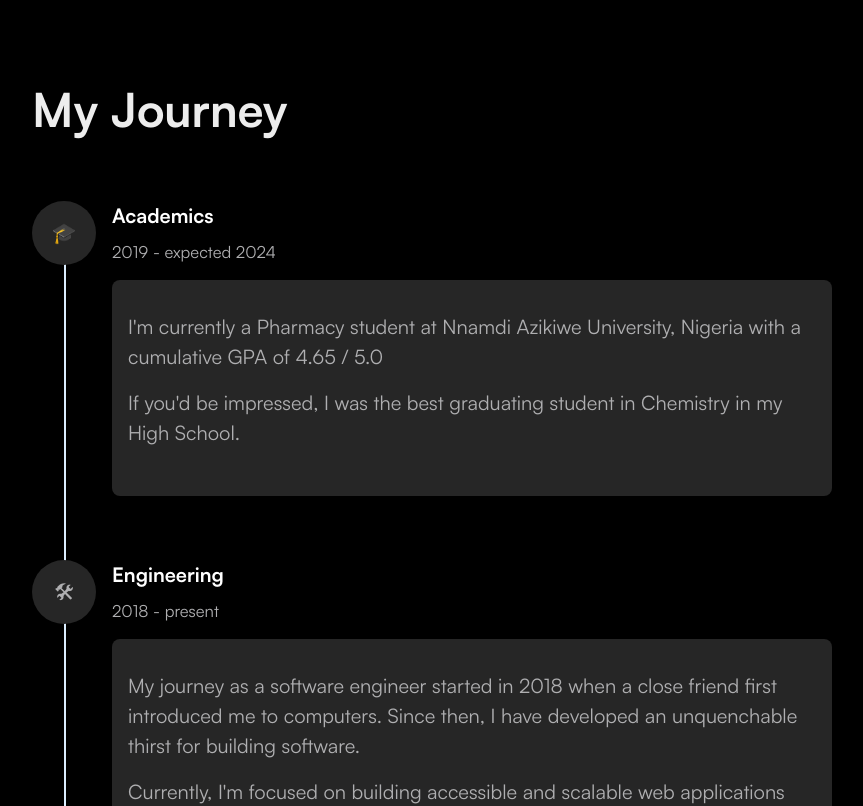
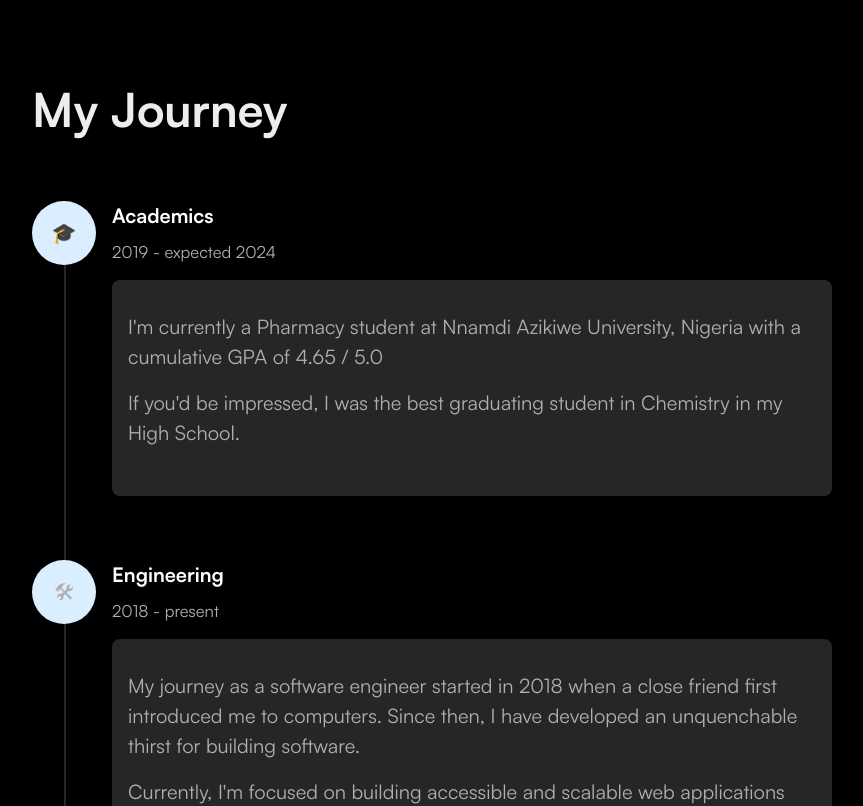
Before and after one commit to gzkdev/portfolio-archive, a Next.js app: page /about in a window 1280 px wide. Shown: the part 2180-2986 px from the top of the page, without its empty margins (24-887 px from the left). Built offline with nearby package versions, Linux system fonts and the light colour scheme.

Commit message:
updated about page styles

```diff
--- a/styles/About.module.css
+++ b/styles/About.module.css
@@ -11,7 +11,7 @@
   width: 100%;
   height: 240px;
   background: linear-gradient(rgba(0, 0, 0, 0.2), rgba(0, 0, 0, 0.4)),
-    url(../assets/images/img2.jpg) no-repeat;
+    url(../assets/images/img4.jpg) no-repeat;
   background-attachment: fixed;
   background-position: center;
   background-size: cover;
@@ -138,7 +138,7 @@
   flex: 1 0 var(--icon-scale);
   width: var(--icon-scale);
   height: var(--icon-scale);
-  background-color: var(--color-710);
+  background-color: var(--color-120);
   border-radius: 50%;
   margin-right: 1rem;
   display: flex;
@@ -155,7 +155,7 @@
   width: 2px;
   height: 100%;
   transform: translate(calc(var(--icon-scale) * -1.5), 4.2rem);
-  background-color: var(--color-120);
+  background-color: var(--color-710);
 }
 
 .story__title {
```
